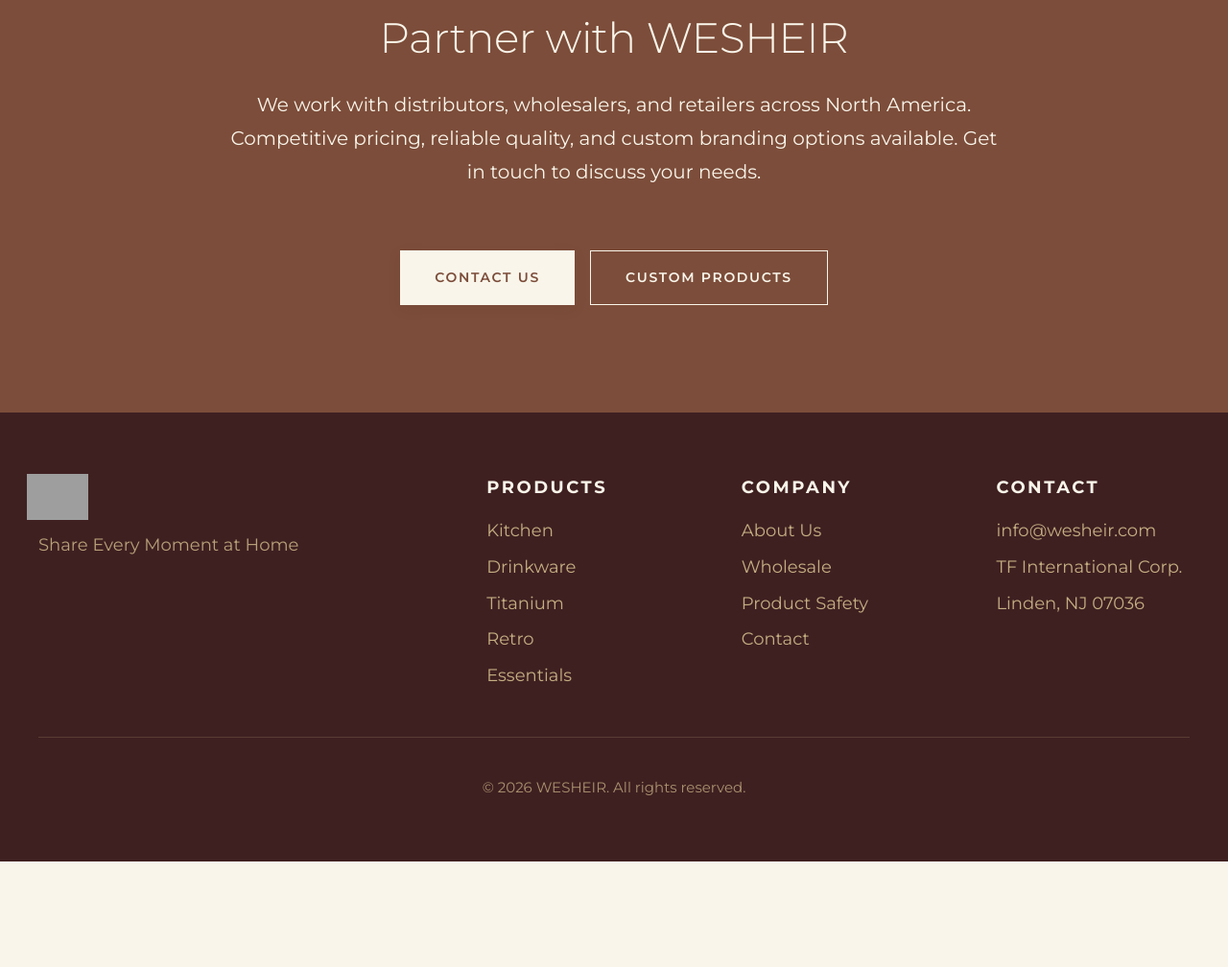
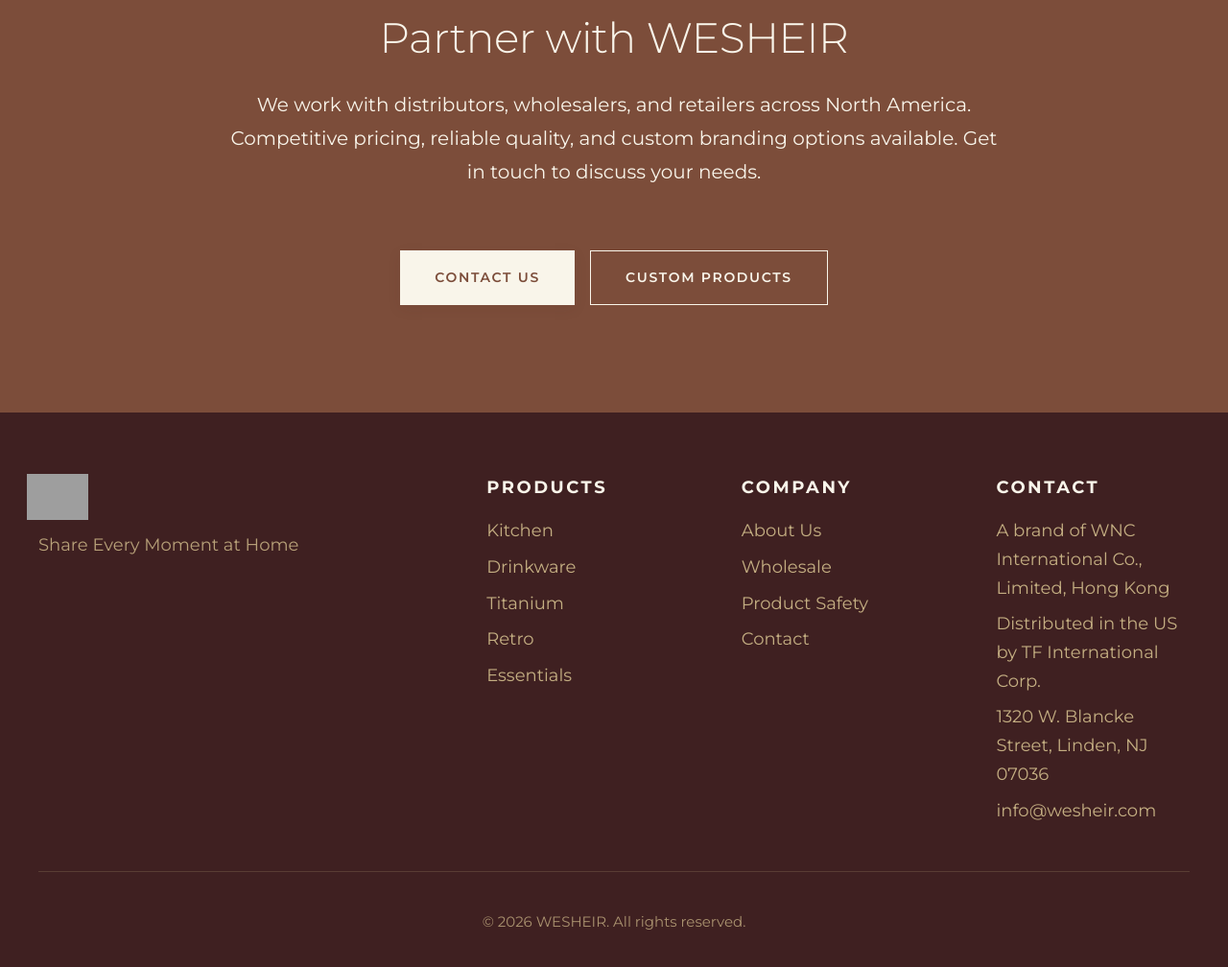
Before and after one commit to pason0810/wesheir-website, a plain HTML site: page public/index.html in a window 1280 px wide. Shown: the part 3114-4122 px from the top of the page at 96% size. Before the commit the page ends 4012 px from the top, so only its background shows below. Drawn offline with Linux system fonts and the light colour scheme; grey boxes are pictures that could not be loaded.

Commit message:
Footer: name the brand owner and label TF International as US distributor
Add "A brand of WNC International Co., Limited, Hong Kong" and change
"Distributed by" to "Distributed in the US by" so the site matches the
business registration submitted to Faire. Applies to the footer of the
home, kitchen, wholesale, essentials, titanium and retro pages and the
contact block on product-safety.

Co-Authored-By: Claude Opus 5.5 <noreply@anthropic.com>

```diff
--- a/public/index.html
+++ b/public/index.html
@@ -1049,9 +1049,10 @@
             <div class="footer-col">
                 <h4>Contact</h4>
                 <ul>
+                    <li>A brand of WNC International Co., Limited, Hong Kong</li>
+                    <li>Distributed in the US by TF International Corp.</li>
+                    <li>1320 W. Blancke Street, Linden, NJ 07036</li>
                     <li><a href="mailto:info@wesheir.com">info@wesheir.com</a></li>
-                    <li>TF International Corp.</li>
-                    <li>Linden, NJ 07036</li>
                 </ul>
             </div>
         </div>
```
Also changed, not shown: public/essentials.html (+3 -2 lines), public/kitchen.html (+3 -2 lines), public/product-safety.html (+2 -1 lines), public/retro.html (+3 -2 lines), public/titanium.html (+3 -2 lines), public/wholesale.html (+3 -2 lines).
